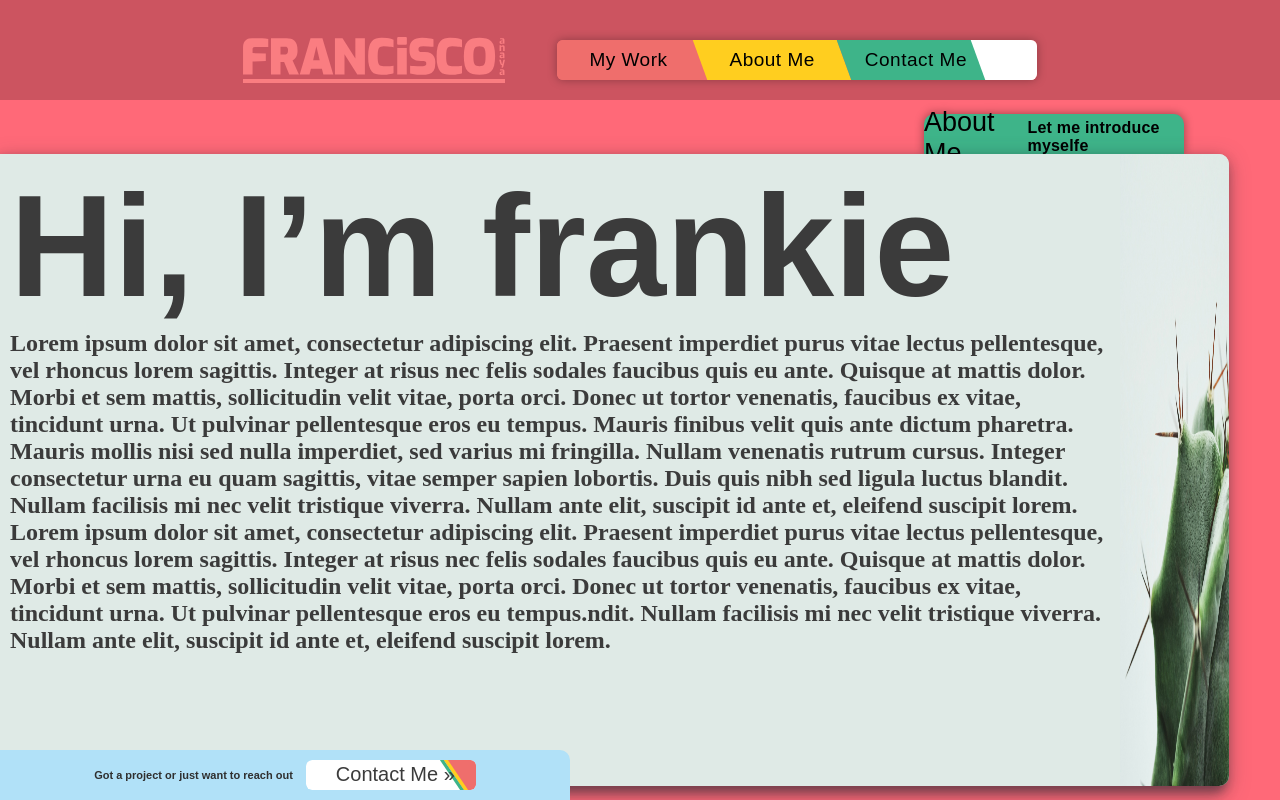
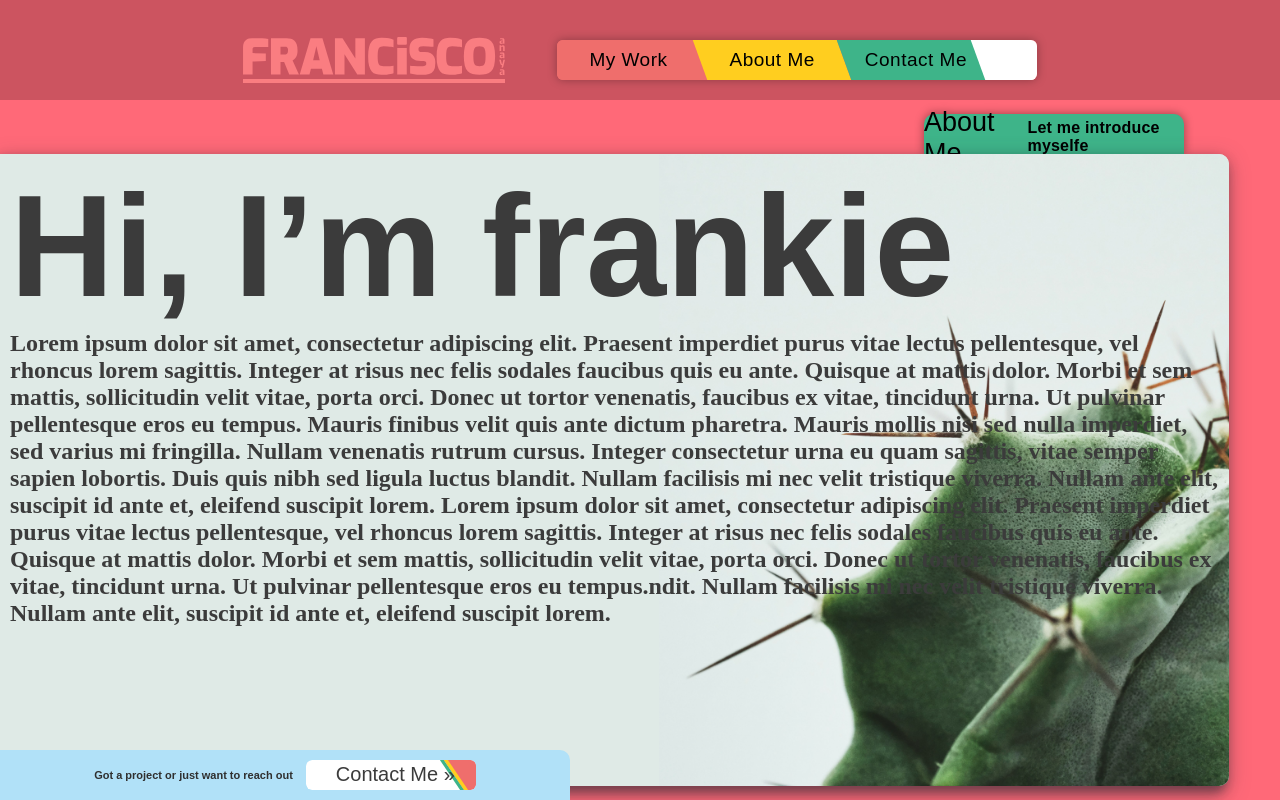
Before and after one commit to anayafj/portfolio-site-anaya, a Next.js app: page /about in a window 1280 px wide. Shown: the top 800 px of the page. Built offline with nearby package versions, Linux system fonts and the light colour scheme; a web font is replaced by a local one.

Commit message:
stacking text

```diff
--- a/styles/pages/about.module.scss
+++ b/styles/pages/about.module.scss
@@ -137,7 +137,7 @@ $shadow-color: hsla(220, 14%, 17%, 0.3);
 		// }
 
 		.infoContainer {
-			// position: relative;
+			position: absolute;
 			margin: 10px;
 			color: #3B3B3B;;
 
@@ -147,9 +147,9 @@ $shadow-color: hsla(220, 14%, 17%, 0.3);
 
 			}
 
-			.infoBody {
+			// .infoBody {
 
-			}
+			// }
 		}
 
 		.backgroundImage {
@@ -169,7 +169,7 @@ $shadow-color: hsla(220, 14%, 17%, 0.3);
 		// 	align-self: flex-end;
 		// }
 
-		.projectContainer {
+		// .projectContainer {
 		//   display: flex;
 		//   flex-flow: column wrap;
 		//   overflow: auto;
@@ -205,7 +205,7 @@ $shadow-color: hsla(220, 14%, 17%, 0.3);
 		// 	  column-gap: 6vw;
 		// 	}
 		//   }
-		}
+		// }
 	}
 
 	.bottom {
```
